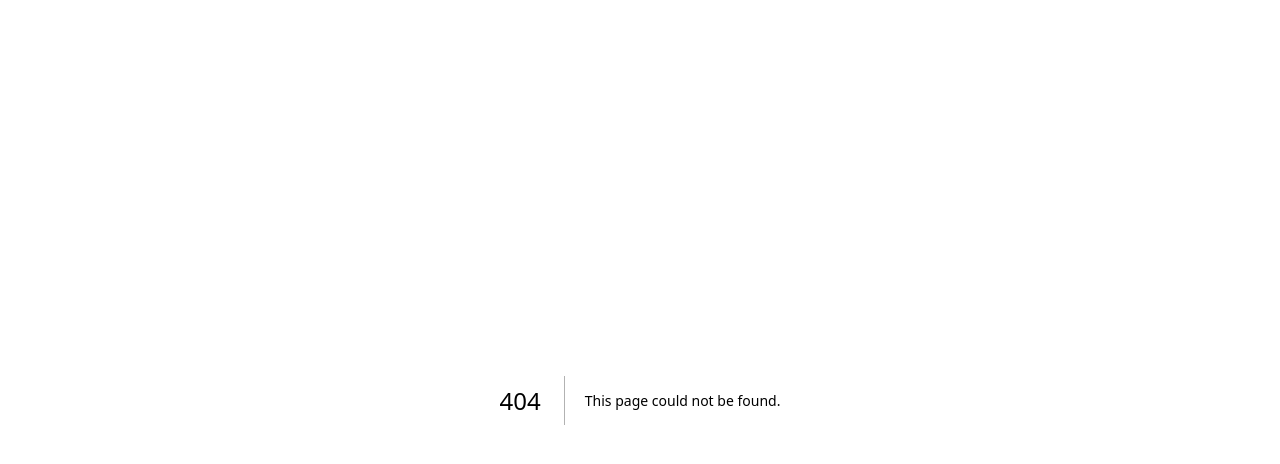
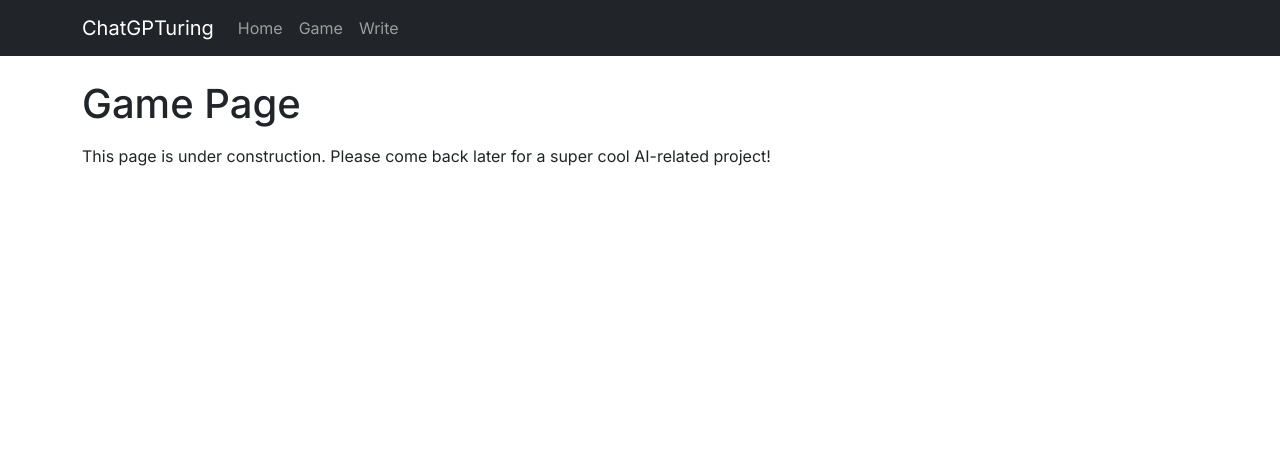
Before and after one commit to ABeeinSpace/cs-senior-project, a Next.js app: page /game in a window 1280 px wide. Before the commit this address had no page. Shown: the top 464 px of the page. Built offline with nearby package versions, Linux system fonts and the light colour scheme.

Commit message:
Getting routing working

```diff
--- a/src/app/app.js
+++ b/src/app/app.js
@@ -11,9 +11,9 @@ import {
 	Link,
 	Routes
 } from "react-router-dom";
-import Home from '../pages/page.js';
-import Write from '../pages/write/page.js';
-import Game from '../pages/game/page.js';
+import Home from './page.js';
+import Write from './write/page.js';
+import Game from './game/page.js';
 
 export default function App() {
 	return (
--- a/src/pages/write/page.js
+++ b/src/app/game/page.js
@@ -9,7 +9,7 @@ import NavDropdown from 'react-bootstrap/NavDropdown';
 import 'bootstrap/dist/css/bootstrap.min.css';
 import 'src/app/page.module.css';
 
-export default function Write() {
+export default function Game() {
 
 	return (
 		<div>
@@ -18,23 +18,23 @@ export default function Write() {
 			<title>Turing Test-Inator!</title>
 			<Navbar bg="dark" data-bs-theme="dark">
 				<Container>
-					<Navbar.Brand href="#home">ChatGPTuring</Navbar.Brand>
+				<Navbar.Brand href="/">ChatGPTuring</Navbar.Brand>
 					<Nav className="me-auto">
-						<Nav.Link href="#home">Home</Nav.Link>
-						<Nav.Link href="#features">Game</Nav.Link>
-						<Nav.Link href="#pricing">Write</Nav.Link>
+						<Nav.Link href="/">Home</Nav.Link>
+						<Nav.Link href="./game">Game</Nav.Link>
+						<Nav.Link href="./write">Write</Nav.Link>
 					</Nav>
 				</Container>
 			</Navbar>
 			<br />
-			<Container className="container">
-				<h1>Write Page</h1>
+			<div className="container">
+				<h1>Game Page</h1>
 				<p />
 				<p>
 					This page is under construction. Please come back later for a super cool
 					AI-related project!
 				</p>
-			</Container>
+			</div>
 		</div>
 
 	)
--- a/src/pages/page.js
+++ b/src/app/page.js
@@ -23,11 +23,11 @@ export default function Home() {
       <title>Turing Test-Inator!</title>
       <Navbar bg="dark" data-bs-theme="dark">
         <Container>
-          <Navbar.Brand>ChatGPTuring</Navbar.Brand>
+          <Navbar.Brand href="/">ChatGPTuring</Navbar.Brand>
           <Nav className="me-auto">
             <Nav.Link href="/">Home</Nav.Link>
             <Nav.Link href="./game">Game</Nav.Link>
-            <Nav.Link href="#write">Write</Nav.Link>
+            <Nav.Link href="./write">Write</Nav.Link>
           </Nav>
           <Nav>
             <Nav.Link href="#login">Login</Nav.Link>
```
Also changed, not shown: src/app/write/page.js (renamed from src/pages/game/page.js, +8 -8 lines), src/pages/index.js (deleted, +0 -13 lines), src/app/login/page.js (renamed from src/pages/login/page.js).
